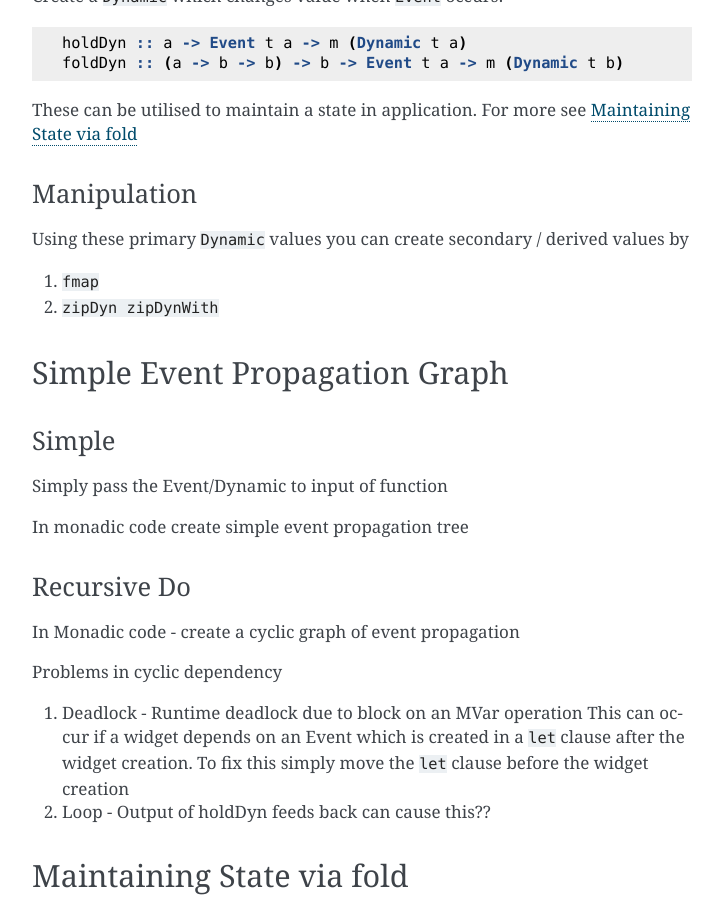
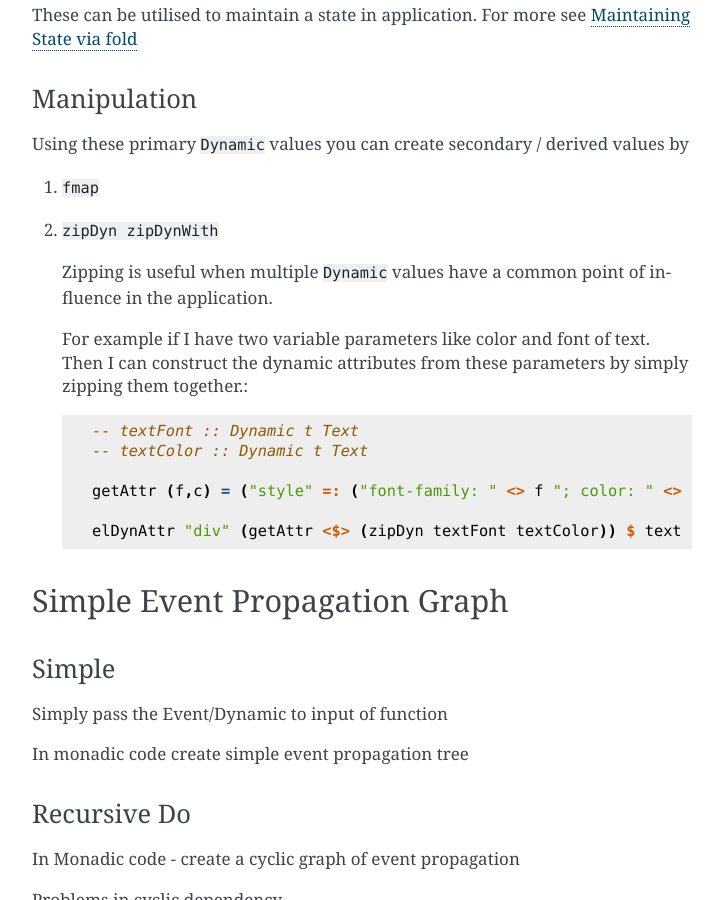
Before and after one commit to reflex-frp/reflex-platform, a Sphinx documentation site: the page built from reflex-frp.org/doc/guide_to_event_management.rst, in a window 1280 px wide and 900 px high, scrolled down 2989 px. Shown: the whole window, without its empty margins (388-1111 px from the left). Built offline with Sphinx 7.4.7, drawn with Linux system fonts in a browser that asks for light colours; some of the changed text lies outside the part shown.

Commit message:
Add zipping example

```diff
--- a/reflex-frp.org/doc/guide_to_event_management.rst
+++ b/reflex-frp.org/doc/guide_to_event_management.rst
@@ -94,20 +94,15 @@ Using these primary ``Event``\s you can create secondary / derived events by
 
 #. Tagging value of ``Dynamic`` or ``Behavior``.
 
-   see :ref:`tagging_event`
+   Use these APIs, see
+   `Quick Ref <https://github.com/reflex-frp/reflex/blob/develop/Quickref.md#functions-producing-event>`_
+   ::
 
-.. _tagging_event:
-
-Tagging Event
-~~~~~~~~~~~~~
-
-tagPromptlyDyn -
-
-tag -
-
-attachDyn, tagPromptlyDyn
+    tagPromptlyDyn, tag, attachDyn, attachDynWith, attachPromptlyDynWithMaybe
 
 .. todo:: Explain the sampling of Dynamic: Promptly vs delayed?
+
+          May be an example which showcase the correct and wrong usage
 
 Behavior
 --------
@@ -130,6 +125,8 @@ The following are the primary sources of ``Dynamic`` values
 
       See the type of input fields (``TextInput RangeInput`` etc)
 
+.. Any other places where we can get Dynamic??
+
 Event to Dynamic
 ~~~~~~~~~~~~~~~~
 
@@ -150,6 +147,19 @@ Using these primary ``Dynamic`` values you can create secondary / derived values
 
 #. ``zipDyn zipDynWith``
 
+   Zipping is useful when multiple ``Dynamic`` values have a common point of influence
+   in the application.
+
+   For example if I have two variable parameters like color and font of text.
+   Then I can construct the dynamic attributes from these parameters by simply
+   zipping them together.::
+
+    -- textFont :: Dynamic t Text
+    -- textColor :: Dynamic t Text
+
+    getAttr (f,c) = ("style" =: ("font-family: " <> f "; color: " <> c))
+
+    elDynAttr "div" (getAttr <$> (zipDyn textFont textColor)) $ text "Text"
 
 Simple Event Propagation Graph
 --------------------------------
@@ -167,7 +177,6 @@ Recursive Do
 ~~~~~~~~~~~~
 
 In Monadic code - create a cyclic graph of event propagation
-
 
 Problems in cyclic dependency
 
@@ -223,6 +232,10 @@ In order to model complex flows of events or dynamically changing data
 collection, we need to use higher order containers like lists (``[]``) or Maps
 (``Data.Map``)
 
+.. todo:: This section is relevant with appropriate examples
+
+          So add examples here
+
 Use of Dynamic t [], Dynamic t (Map k v), etc
 
 User data model design : separate guide?
```
Also changed, not shown: other parts of reflex-frp.org/doc/guide_to_event_management.rst (+2 -3 lines).
